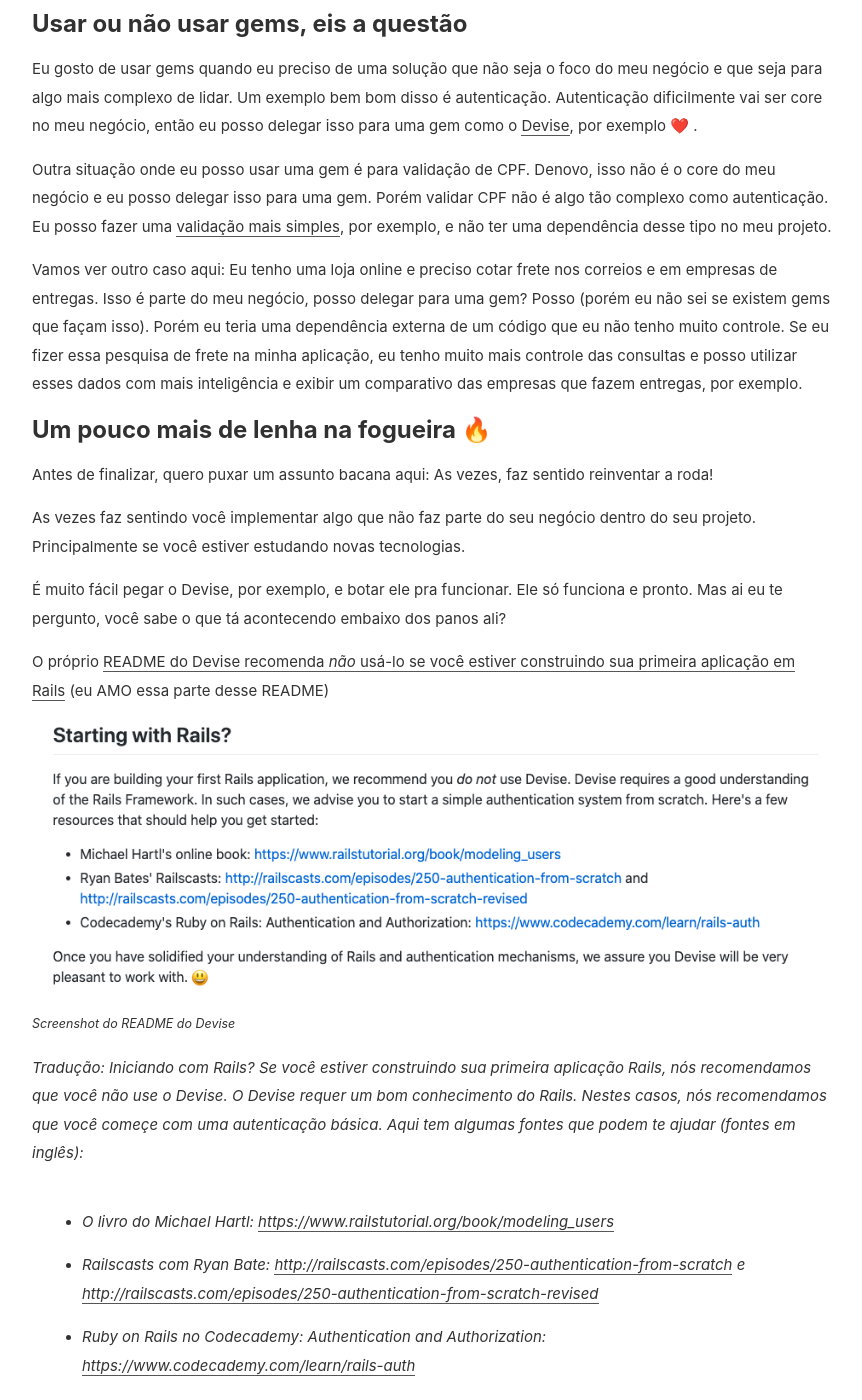
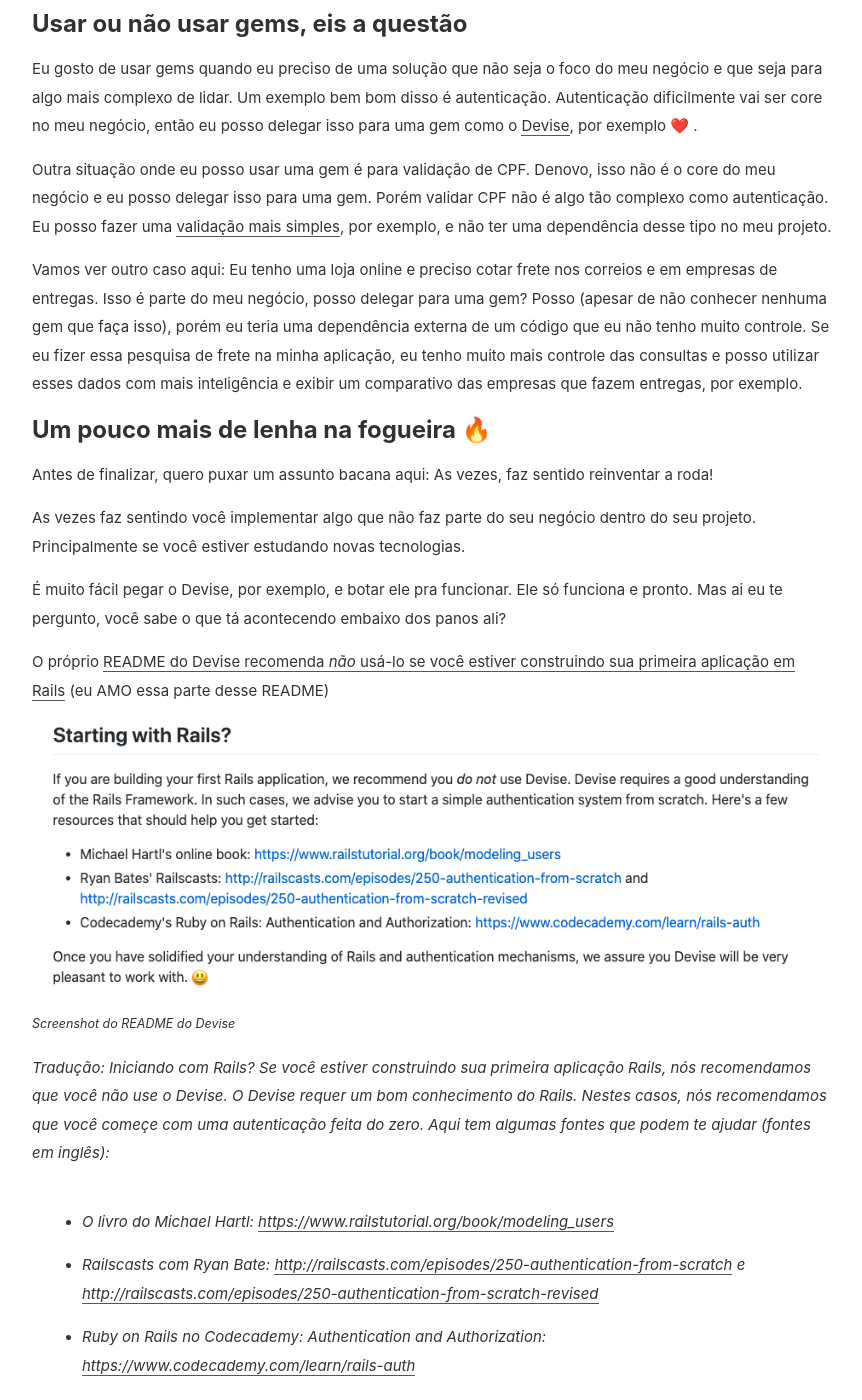
Before and after one commit to codingwithchopsticks/codingwithchopsticks.github.io, a Jekyll site: the page built from _posts/2020-06-13-quando-usar-e-quando-não-usar-gems.md, in a window 1280 px wide and 1400 px high, scrolled down 2258 px. Shown: the whole window, without its empty margins (208-1070 px from the left). Built offline with Jekyll 4.4.1, drawn with Linux system fonts in a browser that asks for light colours; comment, search, counter and statistics services are not loaded.

Commit message:
Correções gramaticais

```diff
--- a/_posts/2020-06-13-quando-usar-e-quando-não-usar-gems.md
+++ b/_posts/2020-06-13-quando-usar-e-quando-não-usar-gems.md
@@ -32,7 +32,7 @@ Eu gosto de usar gems quando eu preciso de uma solução que não seja o foco do
 
 Outra situação onde eu posso usar uma gem é para validação de CPF. Denovo, isso não é o core do meu negócio e eu posso delegar isso para uma gem. Porém validar CPF não é algo tão complexo como autenticação. Eu posso fazer uma [validação mais simples](https://www.campuscode.com.br/conteudos/codigo-ruby-para-calculo-de-validacao-de-cpf), por exemplo, e não ter uma dependência desse tipo no meu projeto.
 
-Vamos ver outro caso aqui: Eu tenho uma loja online e preciso cotar frete nos correios e em empresas de entregas. Isso é parte do meu negócio, posso delegar para uma gem? Posso (porém eu não sei se existem gems que façam isso). Porém eu teria uma dependência externa de um código que eu não tenho muito controle. Se eu fizer essa pesquisa de frete na minha aplicação, eu tenho muito mais controle das consultas e posso utilizar esses dados com mais inteligência e exibir um comparativo das empresas que fazem entregas, por exemplo.
+Vamos ver outro caso aqui: Eu tenho uma loja online e preciso cotar frete nos correios e em empresas de entregas. Isso é parte do meu negócio, posso delegar para uma gem? Posso (apesar de não conhecer nenhuma gem que faça isso), porém eu teria uma dependência externa de um código que eu não tenho muito controle. Se eu fizer essa pesquisa de frete na minha aplicação, eu tenho muito mais controle das consultas e posso utilizar esses dados com mais inteligência e exibir um comparativo das empresas que fazem entregas, por exemplo.
 
 ## Um pouco mais de lenha na fogueira 🔥
 
@@ -49,7 +49,7 @@ O próprio [README do Devise recomenda *não* usá-lo se você estiver construin
   *Screenshot do README do Devise*
 </small>
 
-_Tradução: Iniciando com Rails? Se você estiver construindo sua primeira aplicação Rails, nós recomendamos que você não use o Devise. O Devise requer um bom conhecimento do Rails. Nestes casos, nós recomendamos que você começe com uma autenticação básica. Aqui tem algumas fontes que podem te ajudar (fontes em inglês):_
+_Tradução: Iniciando com Rails? Se você estiver construindo sua primeira aplicação Rails, nós recomendamos que você não use o Devise. O Devise requer um bom conhecimento do Rails. Nestes casos, nós recomendamos que você começe com uma autenticação feita do zero. Aqui tem algumas fontes que podem te ajudar (fontes em inglês):_
 
 - _O livro do Michael Hartl: [https://www.railstutorial.org/book/modeling_users](https://www.railstutorial.org/book/modeling_users)_
 
```
